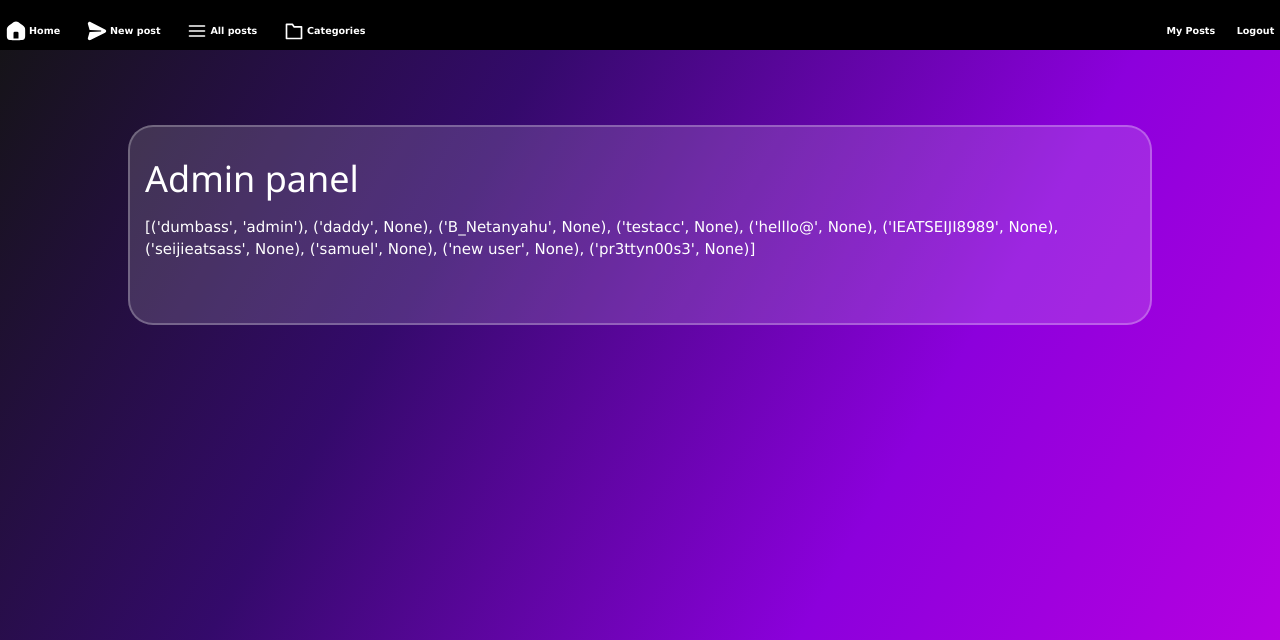
After one commit to MooseZ690/message, a Flask app: page /admin in a window 1280 px wide. The commit adds this page. Shown: the top 640 px of the page. Run offline with Flask 3, Linux system fonts and the light colour scheme; a user stored in the database is signed in; data comes from the database, SQL or seed files in the repository; some web fonts are replaced.

Commit message:
formatted new post, made admin python work

```diff
--- a/app.py
+++ b/app.py
@@ -205,6 +205,19 @@ def newpost(id=None):
             results=results
         )
 
+@app.route("/admin")
+def admin():
+    users = """SELECT users.username, users.type
+            FROM users;"""
+    users = query_db(users)
+    for row in users:
+        if row[0] == session.get('username'):
+            if row[1] == 'admin':
+                return render_template("admin.html", users=users)
+    return redirect(url_for("home"))
+
+
+
 @app.route("/category/<int:id>") #flask app route for the page that shows posts only from a certain category
 def category(id):
     sql = """
@@ -244,8 +257,16 @@ def userposts(username):
     WHERE posts.name = ?
     ORDER BY posts.time DESC;
     """
+    userdb = """
+    SELECT users.id, users.imageurl, users.username
+    FROM users
+    WHERE users.username = ?;
+    """
+    userdb = query_db(userdb, (username,))
     results = query_db(sql, (username,))
-    return render_template("userposts.html", results=results)
+    profilepic = userdb[0][1]
+
+    return render_template("userposts.html", results=results, profilepic=profilepic, username=username)
 
 if __name__ == '__main__':
     app.run(host="0.0.0.0", debug=True) #run the app
--- a/static/style.css
+++ b/static/style.css
@@ -49,7 +49,8 @@ a{
 
 /* Buttons */
 
-.top-button{
+.top-button,
+.cat-button{
     display:flex;
     justify-content:center;
     align-items:center;
@@ -65,6 +66,10 @@ a{
 .top-button:hover{
     color:white;
     box-shadow: 0 10px 10px -5px rgba(0, 150, 255, 1);
+}
+
+.cat-button:hover{
+    color: white;
 }
 
 .post-button-right{
@@ -114,10 +119,6 @@ a{
     padding:0.8em;
     margin-left:0.7em;
     color:black;
-}
-
-.top-input-box:hover,
-.input-box:hover{
 }
 
 /* Login/register */
@@ -202,14 +203,16 @@ a{
     margin-top:5em;
     display:grid;
     place-items:center;
+    padding-bottom: 5em;
 }
 
 .new-post-container{
+    margin-top: 12em;
     border-radius:20px;
-    background:rgba(220, 220, 220, 0.5);
+    background:rgba(220, 220, 220, 0.15);
     padding:2em;
     width:70%;
-    border:3px solid #0866FF;
+    border:3px solid rgba(255, 255, 255, 0.25);
 }
 
 .home-wrapper{
@@ -238,6 +241,9 @@ a{
 
 .top-box .post-button-right{
     margin-left:auto;
+    display: flex;
+    justify-content: center;
+    align-items: center;
 }
 
 /* Categories */
@@ -258,7 +264,7 @@ a{
     background:rgba(255, 255, 255, 0.15);
     border:2px solid rgba(255, 255, 255, 0.25);
     border-radius:25px;
-    min-width:160px;
+    min-width:140px;
     box-shadow:0 4px 8px rgba(0,0,0,0.2);
     z-index:1;
     overflow:hidden;
@@ -275,7 +281,7 @@ a{
 .dropdown-content a:hover{
     background:white;
     box-shadow:white;
-    transition:all 0.3s ease;
+    color: black;
 }
 
 .dropdown:hover .dropdown-content{
@@ -390,3 +396,14 @@ a{
 .total-sidebar{
     margin-top:5em;
 }
+
+/* admin panel */
+
+.admin-container{
+    width:80%;
+    background:rgba(255, 255, 255, 0.15);
+    border:2px solid rgba(255, 255, 255, 0.25);
+    border-radius:25px;
+    height:200px;
+    padding:1em;
+}
--- /dev/null
+++ b/templates/admin.html
@@ -0,0 +1,10 @@
+{% extends "layout.html" %}
+{% block body %}
+<div class="centered-content">
+    <div class="admin-container">
+        <h1 class="cat-title">Admin panel</h1>
+        {{users}}
+    </div>
+</div>
+
+{% endblock %}
--- a/templates/layout.html
+++ b/templates/layout.html
@@ -40,7 +40,7 @@
 
         <!-- categories dropdown -->
         <div class="dropdown">
-            <button class="top-button">
+            <button class="cat-button">
                 <svg viewBox="0 0 24 24" width="20" height="20">
                     <path d="M3 7v14h18V7H12l-2-3H3z" stroke="currentColor" stroke-width="2" fill="none" stroke-linecap="round" stroke-linejoin="round"/>
                 </svg>
@@ -59,6 +59,9 @@
         </div>
     </div>
     <div class="nav-right">
+        {% if session.get('username') in admins %}
+            <a href="/admin" class="top-button">Admin panel</a>
+        {% endif %} {# if the user is an admin, show option for admin panel #}
         {% if session.username %}
             <a href="{{ url_for('userposts', username=session['username']) }}" class="top-button">My Posts</a>
             <a href="/logout" class="top-button">Logout</a>
--- a/templates/newpost.html
+++ b/templates/newpost.html
@@ -29,7 +29,11 @@
 
             <input type="text" id="imageurl" name="imageurl" class="top-input-box" placeholder="Image">
 
-            <button type="submit" class="post-button-right">^</button>
+            <button type="submit" class="post-button-right">
+            <svg xmlns="http://www.w3.org/2000/svg" viewBox="0 0 24 24" width="20" height="20">
+                <path d="M16.6915026,12.4744748 L3.50612381,13.2599618 C3.19218622,13.2599618 3.03521743,13.4170592 3.03521743,13.5741566 L1.15159189,20.0151496 C0.8376543,20.8006365 0.99,21.89 1.77946707,22.52 C2.41,22.99 3.50612381,23.1 4.13399899,22.8429026 L21.714504,14.0454487 C22.6563168,13.5741566 23.1272231,12.6315722 22.9702544,11.6889879 C22.8132856,11.0605983 22.3423792,10.4322088 21.714504,10.118014 L4.13399899,1.16346272 C3.34915502,0.9 2.40734225,1.00636533 1.77946707,1.4776575 C0.994623095,2.10604706 0.8376543,3.0486314 1.15159189,3.99121575 L3.03521743,10.4322088 C3.03521743,10.5893061 3.34915502,10.7464035 3.50612381,10.7464035 L16.6915026,11.5318905 C16.6915026,11.5318905 17.1624089,11.5318905 17.1624089,12.0031827 C17.1624089,12.4744748 16.6915026,12.4744748 16.6915026,12.4744748 Z" fill="currentColor"/>
+            </svg>
+            </button>
         </div>
 
         <textarea id="content" name="content" rows="5" class="input-box" placeholder="Ask anything" required></textarea>
```
Also changed, not shown: templates/userposts.html (+6 -6 lines), database.db.
